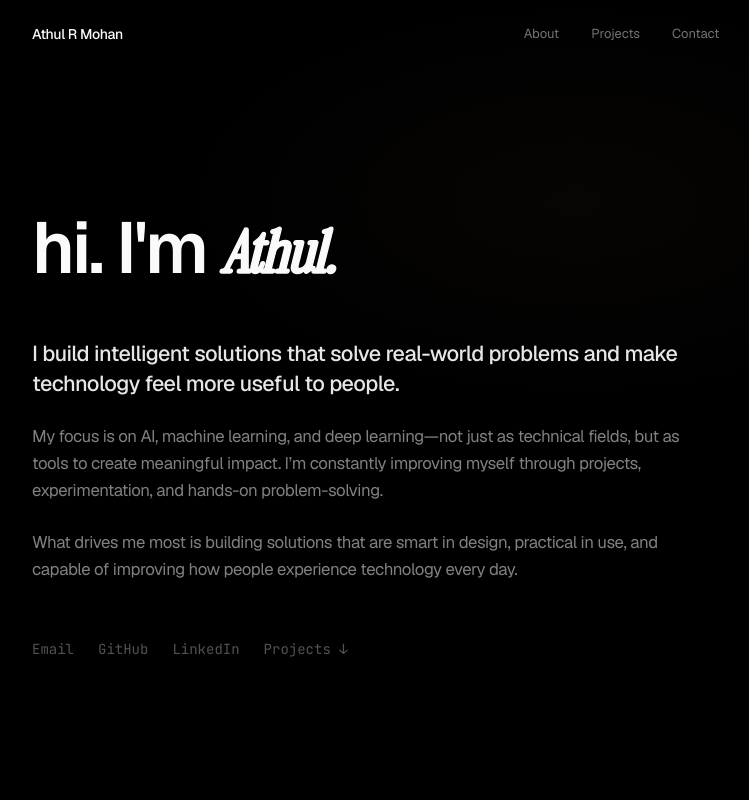
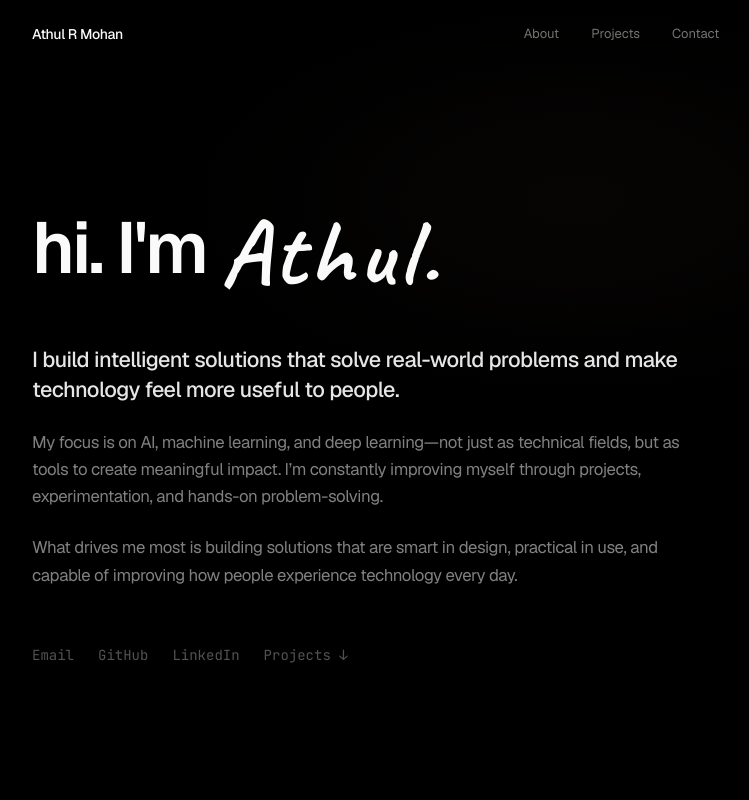
Before and after one commit to AthulRm18/athul-portfolio, a Next.js app: page / in a window 1280 px wide. Shown: the top 800 px of the page, without its empty margins (64-813 px from the left). Built offline with nearby package versions, Linux system fonts and the light colour scheme.

Commit message:
feat: use Caveat handwriting font with clip-path wipe for Athul signature

```diff
--- a/src/app/layout.tsx
+++ b/src/app/layout.tsx
@@ -1,5 +1,5 @@
 import type { Metadata, Viewport } from "next";
-import { Inter, Instrument_Serif, JetBrains_Mono, Geist } from "next/font/google";
+import { Inter, Instrument_Serif, JetBrains_Mono, Geist, Caveat } from "next/font/google";
 import "./globals.css";
 import { cn } from "@/lib/utils";
 
@@ -22,6 +22,12 @@ const instrumentSerif = Instrument_Serif({
 const jetbrainsMono = JetBrains_Mono({
   subsets: ["latin"],
   variable: "--font-jetbrains",
+  display: "swap",
+});
+
+const caveat = Caveat({
+  subsets: ["latin"],
+  variable: "--font-caveat",
   display: "swap",
 });
 
@@ -51,7 +57,7 @@ export default function RootLayout({
   return (
     <html
       lang="en"
-      className={cn(inter.variable, instrumentSerif.variable, jetbrainsMono.variable, "font-sans", geist.variable)}
+      className={cn(inter.variable, instrumentSerif.variable, jetbrainsMono.variable, caveat.variable, "font-sans", geist.variable)}
     >
       <body className="min-h-screen">
         <div className="fixed inset-0 pointer-events-none z-0">
--- a/src/components/about/AthulSignature.tsx
+++ b/src/components/about/AthulSignature.tsx
@@ -10,38 +10,21 @@ interface AthulSignatureProps {
 
 export function AthulSignature({ className, isFirstVisit }: AthulSignatureProps) {
   return (
-    <motion.svg
-      className={cn("h-[1.2em] w-[2.5em] overflow-visible translate-y-[0.1em]", className)}
-      viewBox="0 0 200 80"
-      fill="none"
-      stroke="currentColor"
-      strokeWidth="1.5"
-      strokeLinecap="round"
-      strokeLinejoin="round"
-      initial={{
-        strokeDasharray: 400,
-        strokeDashoffset: isFirstVisit ? 400 : 0,
-        fill: isFirstVisit ? "transparent" : "currentColor"
+    <motion.span
+      className={cn(
+        "font-[family-name:var(--font-caveat)] text-[1.3em] font-bold tracking-wider relative -bottom-[0.05em]",
+        className
+      )}
+      initial={isFirstVisit ? { clipPath: "inset(0 100% 0 0)" } : { clipPath: "inset(0 0% 0 0)" }}
+      animate={{ clipPath: "inset(0 0% 0 0)" }}
+      transition={{
+        duration: isFirstVisit ? 1.5 : 0,
+        ease: "easeInOut",
+        delay: isFirstVisit ? 0.2 : 0
       }}
-      animate={{
-        strokeDashoffset: 0,
-        fill: "currentColor"
-      }}
-      transition={{
-        strokeDashoffset: { duration: isFirstVisit ? 2.5 : 0, ease: "easeInOut", delay: isFirstVisit ? 0.3 : 0 },
-        fill: { duration: isFirstVisit ? 1 : 0, delay: isFirstVisit ? 2 : 0, ease: "easeIn" }
-      }}
+      style={{ display: "inline-block" }}
     >
-      <text
-        x="0"
-        y="60"
-        fontFamily="var(--font-instrument), serif"
-        fontSize="65"
-        fontStyle="italic"
-        letterSpacing="-0.02em"
-      >
-        Athul.
-      </text>
-    </motion.svg>
+      Athul.
+    </motion.span>
   );
 }
```
